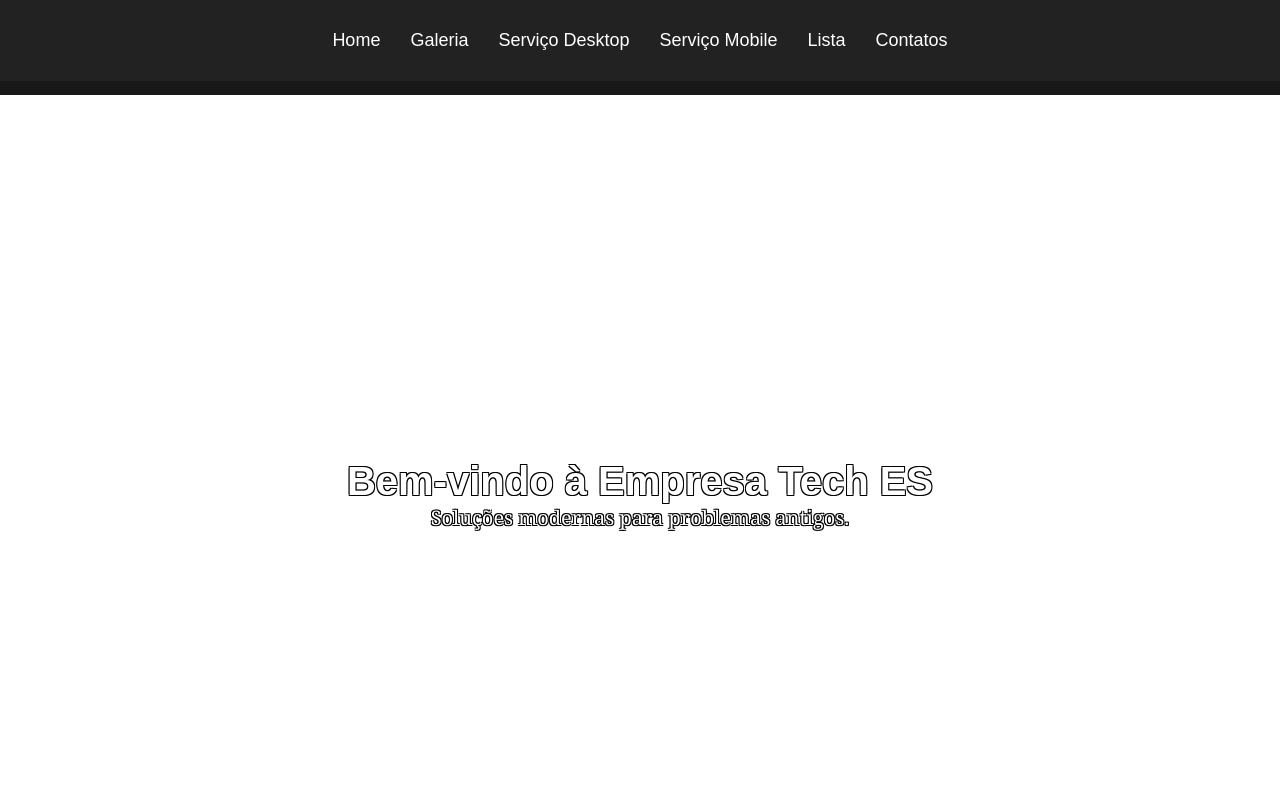
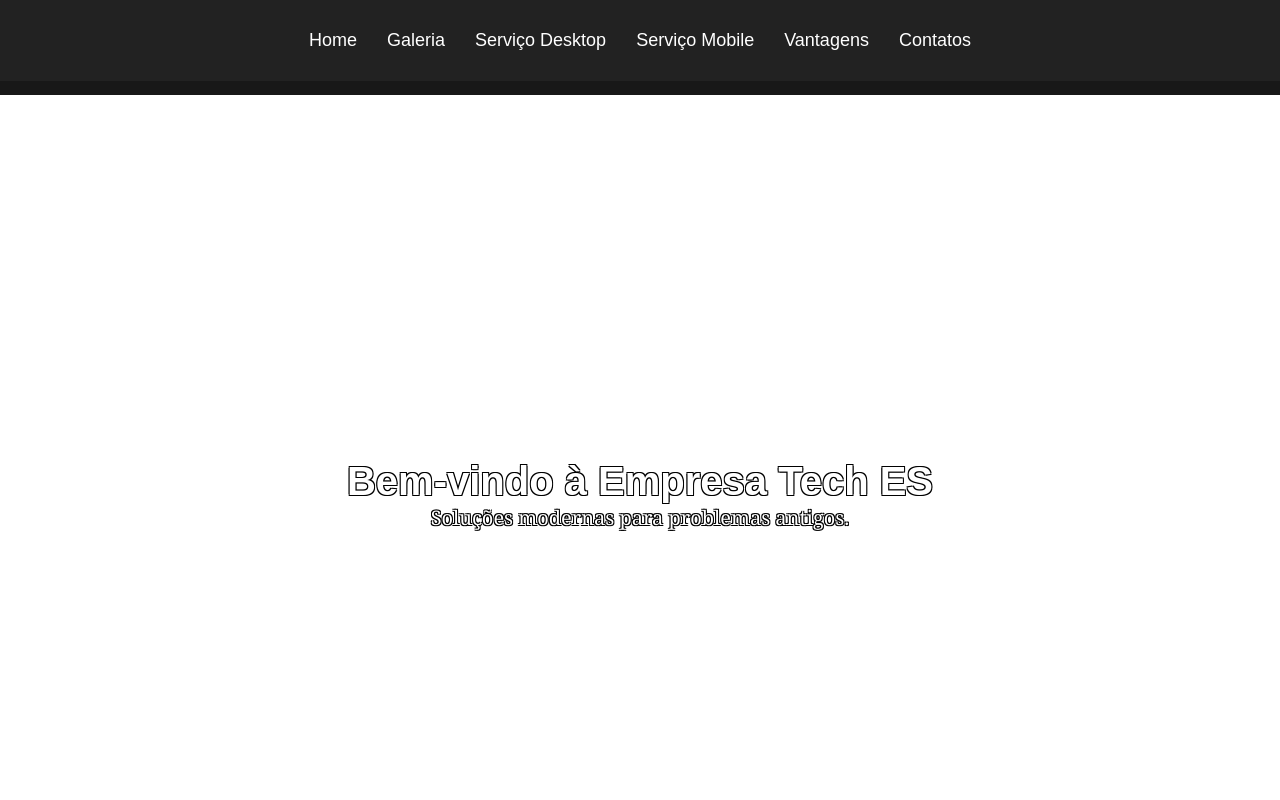
Before and after one commit to vitor14i/Projeto-Programacao-WEB, a plain HTML site: page Projeto_WEB.html in a window 1280 px wide. Shown: the top 800 px of the page. Drawn offline with Linux system fonts and the light colour scheme.

Commit message:
Ajustes finais: imagens, layout, textos e estrutura. Sem vídeo grande.

```diff
--- a/Projeto_WEB.html
+++ b/Projeto_WEB.html
@@ -17,7 +17,7 @@
                 <li><a href="#galeria">Galeria</a></li>
                 <li><a href="#servico-desktop">Serviço Desktop</a></li>
                 <li><a href="#servico-mobile">Serviço Mobile</a></li>
-                <li><a href="#lista">Lista</a></li>
+                <li><a href="#vantagens">Vantagens</a></li>
                 <li><a href="#contato">Contatos</a></li>
             </ul>
         </nav>
@@ -39,7 +39,7 @@
         </div>
     </section>
 
-    <!-- Lista não ordenada -->
+    <!-- Lista de Vantagens -->
     <section id="lista">
         <h2>5 Vantagens de usar nossos serviços</h2>
         <ul class="vantagens-lista">
```
